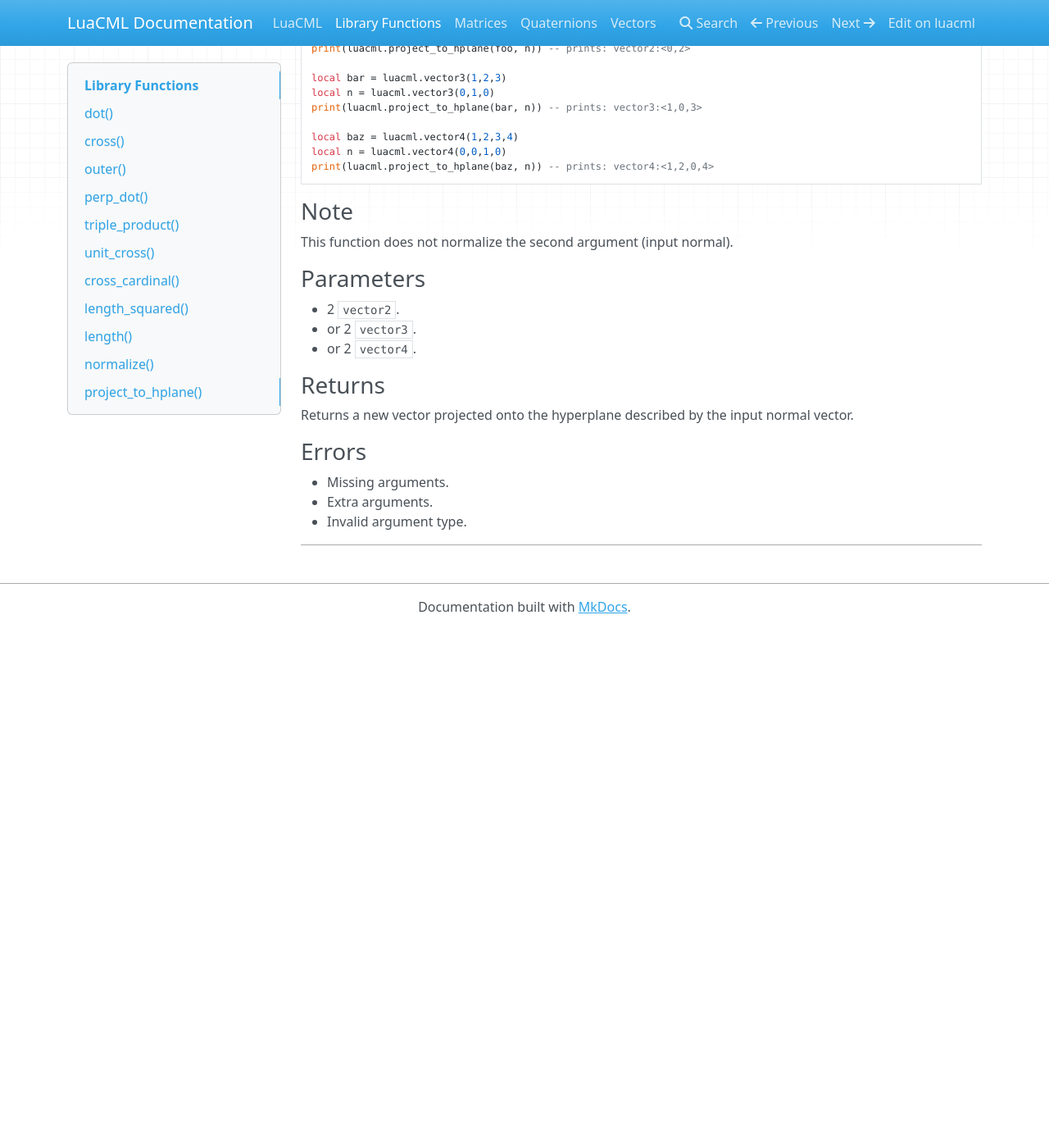
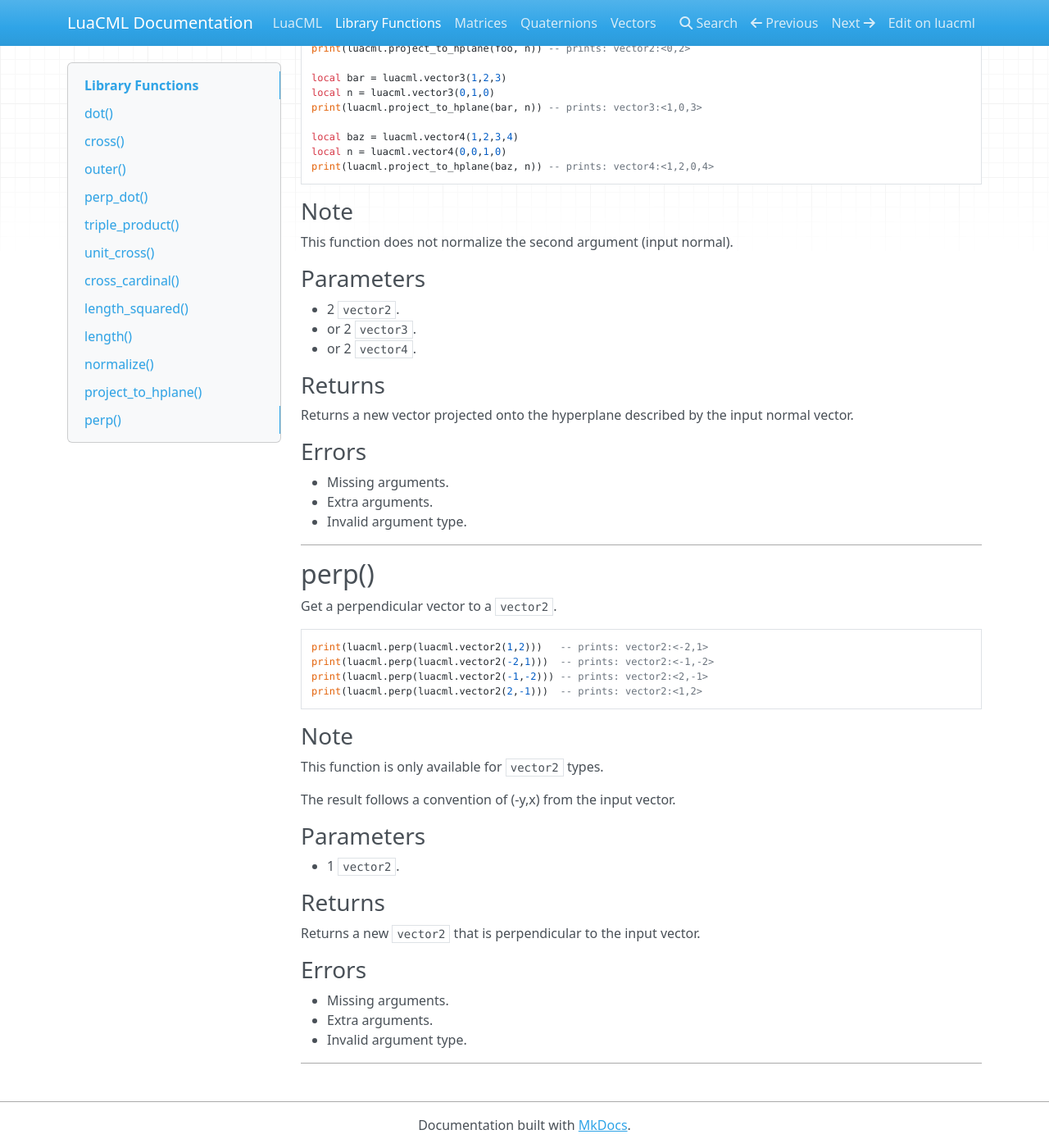
Before and after one commit to cjtallman/luacml, an MkDocs documentation site: the page built from docs/library-docs.md, in a window 1280 px wide and 1400 px high, scrolled down 7474 px. Shown: the whole window at 82% size. Built offline with MkDocs 1.6.1, drawn with Linux system fonts in a browser that asks for light colours; nearby versions of some CDN libraries; before the commit the page ends 8242 px from its top, so only the background shows below that.

Commit message:
Adding perp()

````diff
--- a/docs/library-docs.md
+++ b/docs/library-docs.md
@@ -426,3 +426,36 @@ vector.
 -   Invalid argument type.
 
 --------------------------------------------------------------------------------
+
+## perp()
+
+Get a perpendicular vector to a `vector2`.
+
+```lua
+print(luacml.perp(luacml.vector2(1,2)))   -- prints: vector2:<-2,1>
+print(luacml.perp(luacml.vector2(-2,1)))  -- prints: vector2:<-1,-2>
+print(luacml.perp(luacml.vector2(-1,-2))) -- prints: vector2:<2,-1>
+print(luacml.perp(luacml.vector2(2,-1)))  -- prints: vector2:<1,2>
+```
+
+### Note
+
+This function is only available for `vector2` types.
+
+The result follows a convention of (-y,x) from the input vector.
+
+### Parameters
+
+-   1 `vector2`.
+
+### Returns
+
+Returns a new `vector2` that is perpendicular to the input vector.
+
+### Errors
+
+-   Missing arguments.
+-   Extra arguments.
+-   Invalid argument type.
+
+--------------------------------------------------------------------------------
````
Also changed, not shown: 1 other file.
